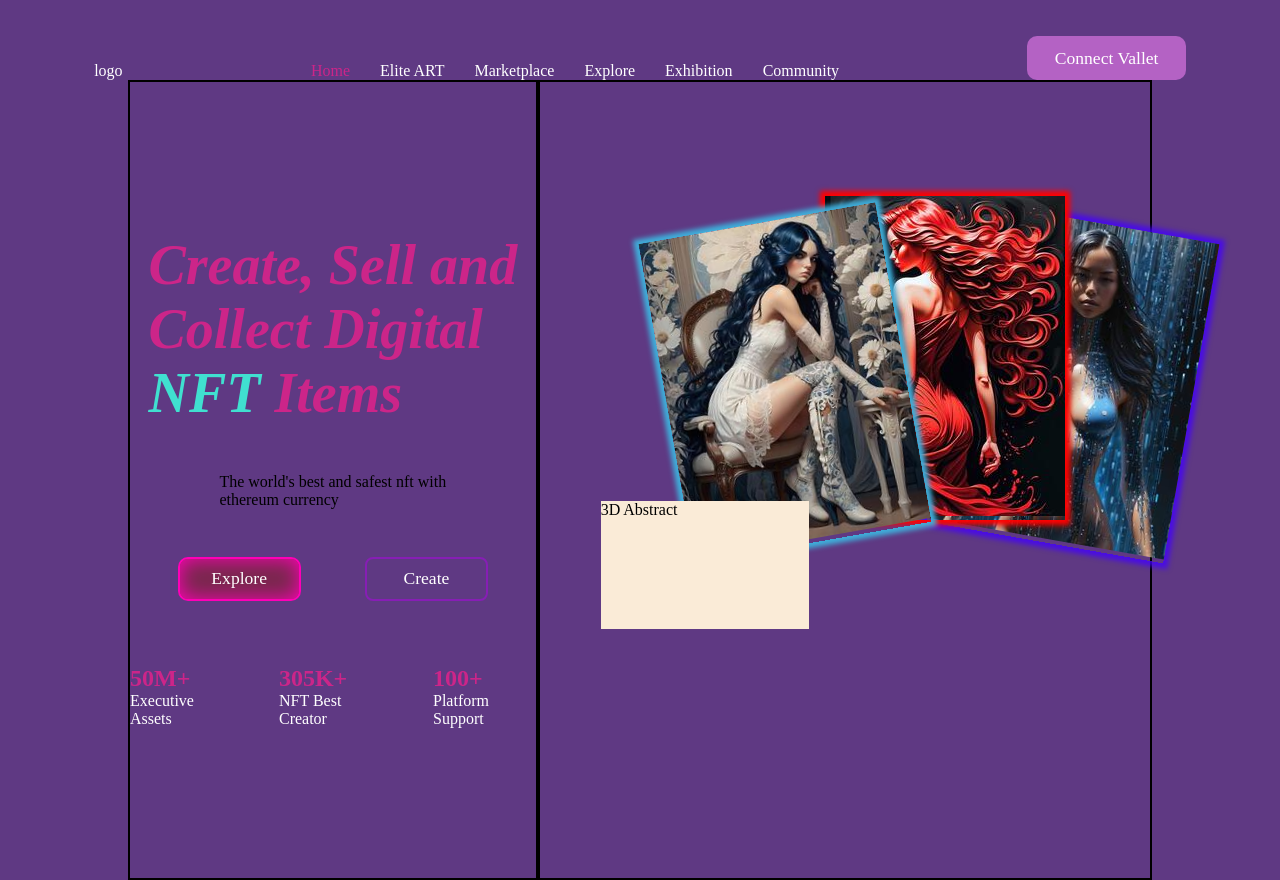
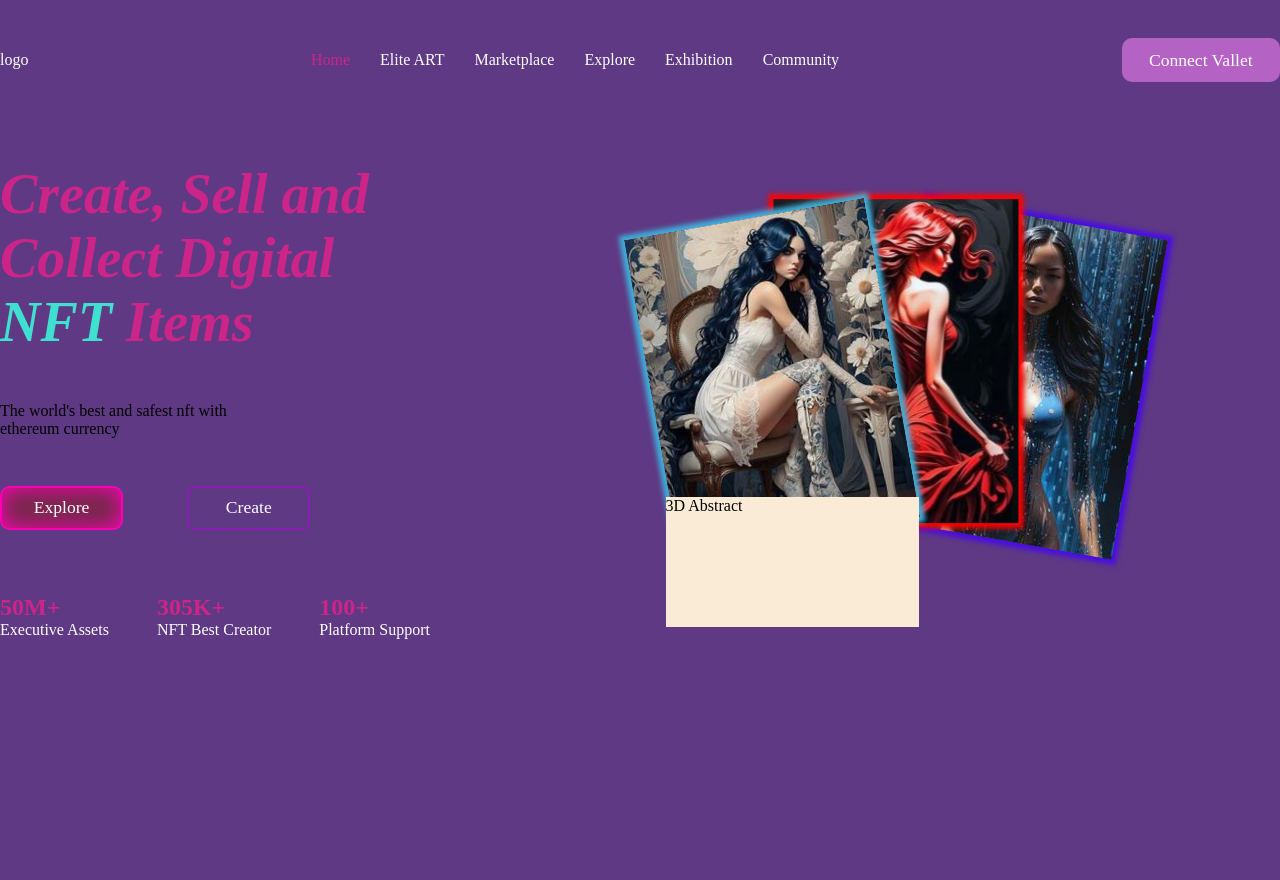
Before and after one commit to Alina010234/homework, a plain HTML site: page Art-Fantasy/art.html in a window 1280 px wide. After the commit the page ends 800 px from the top, so only its background shows below. Drawn offline with Linux system fonts and the light colour scheme.

Commit message:
update art-fantasy

```diff
--- a/Art-Fantasy/art.css
+++ b/Art-Fantasy/art.css
@@ -5,21 +5,30 @@
   margin: 0;
   box-sizing: border-box;
 }
+body {
+  background-color: rgb(95, 57, 131);
+}
 
 .container-mare {
+  position: relative;
   width: 100%;
+  max-width: 1400px;
   height: 100%;
   background-color: rgb(95, 57, 131);
+  margin: 0 auto;
   /* font-family: sa; */
 }
 
 .header {
+  position: absolute;
+  width: 100%;
   height: 5em;
   display: flex;
   flex-direction: row;
-  justify-content: space-around;
-  align-items: end;
+  justify-content: space-between;
+  align-items: center;
   color: white;
+  margin-top: 20px;
 }
 
 nav ul {
@@ -52,7 +61,7 @@ span {
   align-items: center;
 }
 .s1container {
-  width: 80%;
+  width: 100%;
   height: 100%;
   display: flex;
   justify-content: center;
@@ -62,10 +71,10 @@ span {
   width: 40%;
   height: 100%;
   display: flex;
-  align-items: center;
+  align-items: start;
   justify-content: center;
   flex-direction: column;
-  border: solid black 2px;
+  /* border: solid black 2px; */
 }
 
 .title {
@@ -112,54 +121,71 @@ span {
 .right-side {
   width: 60%;
   height: 100%;
+  /*display: flex;
+  justify-content: center;
+  align-items: center;*/
+  /* border: solid black 2px; */
+}
+
+.cards-line {
+  width: 100%;
+  height: 100%;
   display: flex;
   justify-content: center;
   align-items: center;
-  border: solid black 2px;
+  flex-direction: column;
+  position: relative;
+}
+.cards {
+  position: relative;
+  display: flex;
+  justify-content: center;
+  align-items: center;
+  width: 100%;
+  height: fit-content;
+  /*margin-top: -200px;*/
+}
+.img {
+  width: auto;
+  height: 100%;
 }
 
-.cards-line {
-  width: 80%;
-  height: 40%;
-  display: flex;
-  justify-content: flex-start;
-  align-items: center;
-}
-.cards {
+.img img {
   width: 100%;
   height: 100%;
-  margin-top: -200px;
+  object-fit: contain;
 }
-
 .img1 {
-  position: absolute;
+  /*position: absolute;
   margin-left: 4em;
-  margin-bottom: 0;
+  margin-bottom: 0;*/
   box-shadow: 0px 0px 5px 5px rgb(63, 174, 218);
   z-index: 3;
-  transform: rotate(-10deg);
+  transform: rotate(-10deg) translateX(50%);
 }
 .img2 {
-  position: absolute;
+  /*position: absolute;
+  margin-left: 14em;
+  margin-top: -25px;*/
+  transform: rotatey(180deg) translateY(-12%);
   box-shadow: 0px 0px 5px 5px red;
-  margin-left: 14em;
-  margin-top: -25px;
   z-index: 2;
 }
 
 .img3 {
-  position: absolute;
+  /*position: absolute;
+  margin-left: 22em;*/
   box-shadow: 0px 0px 5px 5px rgba(68, 0, 255, 0.786);
-  margin-left: 22em;
   z-index: 1;
-  transform: rotate(10deg);
+  transform: rotate(10deg) translateX(-50%);
 }
 
 .glass {
   position: absolute;
-  width: 13em;
-  height: 8em;
+  left: 20%;
+  bottom: -20%;
+  width: 33%;
+  height: 40%;
   background-color: antiquewhite;
   z-index: 4;
-  margin-bottom: -170px;
 }
--- a/Art-Fantasy/art.html
+++ b/Art-Fantasy/art.html
@@ -59,17 +59,22 @@
               </div>
             </div>
           </div>
-            <div class="right-side">
+          <div class="right-side">
             <div class="cards-line">
               <div class="cards">
-              <div class="img1 img"><img src="./assets/white-lady (1).jpg" alt="img1"></div>
-              <div class="img2 img"><img src="./assets/red-lady (1).jpg" alt="img2"></div>
-              <div class="img3 img"><img src="./assets/blue-lady (1).jpg" alt="img3"></div>
-            </div>
-            <div class="glass">3D Abstract</div>
+                <div class="img1 img">
+                  <img src="./assets/white-lady.jpg" alt="img1" />
+                </div>
+                <div class="img2 img">
+                  <img src="./assets/red-lady.jpg" alt="img2" />
+                </div>
+                <div class="img3 img">
+                  <img src="./assets/blue-lady.jpg" alt="img3" />
+                </div>
+                <div class="glass">3D Abstract</div>
+              </div>
             </div>
           </div>
-
         </div>
       </div>
     </div>
```
Also changed, not shown: Art-Fantasy/assets/blue-lady.jpg (renamed from Art-Fantasy/assets/blue-lady (1).jpg), Art-Fantasy/assets/red-lady (1).jpg (deleted), Art-Fantasy/assets/red-lady.jpg (added), Art-Fantasy/assets/white-lady.jpg (renamed from Art-Fantasy/assets/white-lady (1).jpg).
